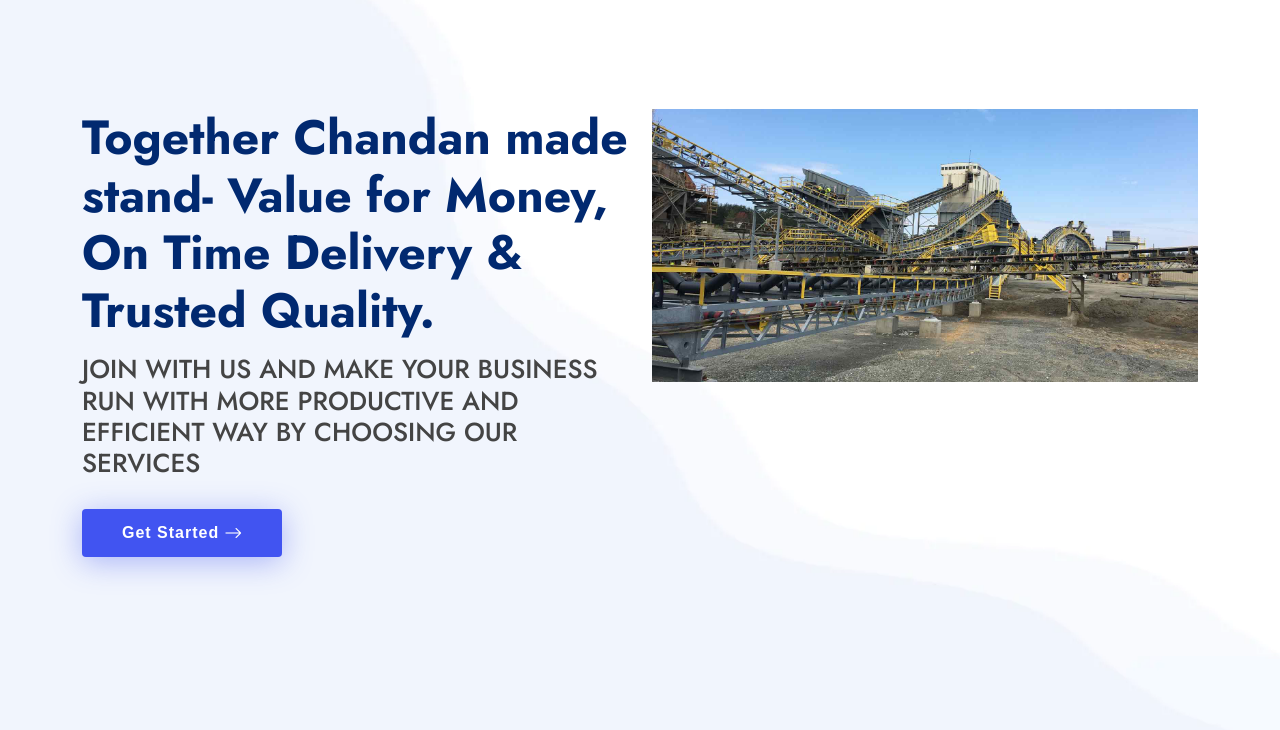
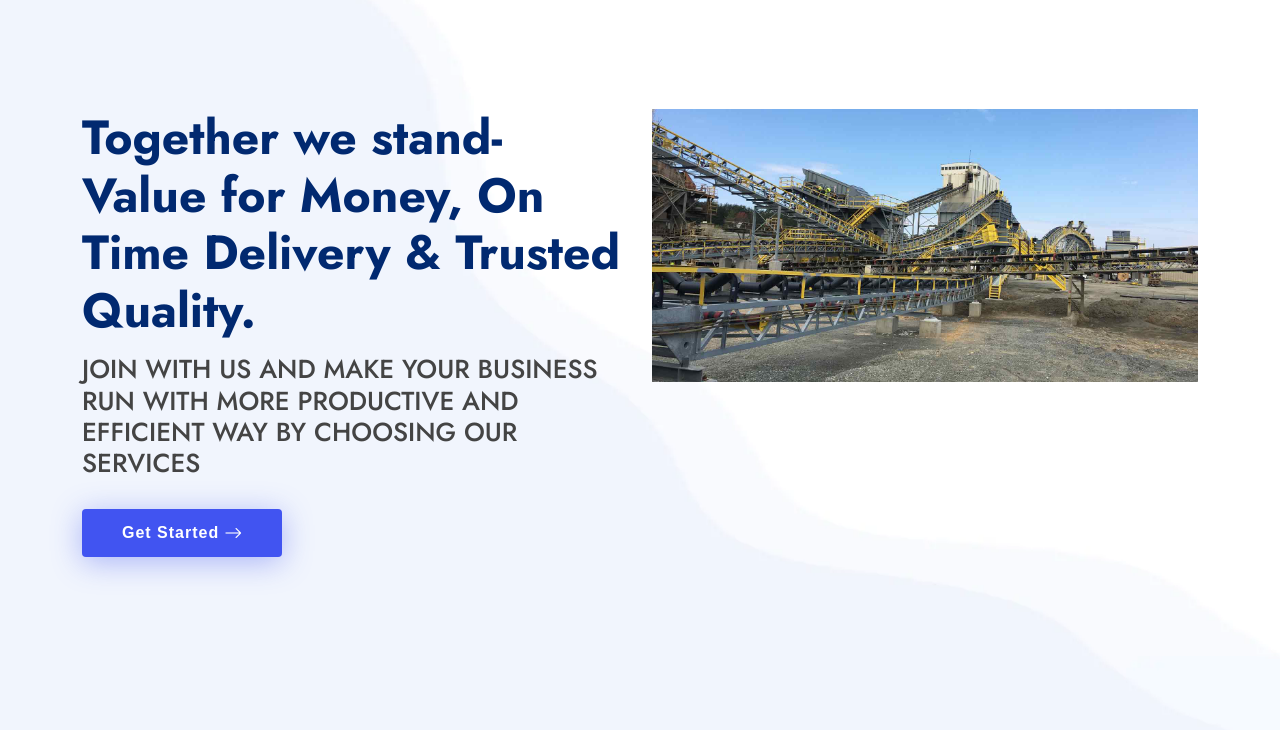
Before and after one commit to A-U-Enterprises/AU-Enterprises, a plain HTML site: page index.html in a window 1280 px wide. Shown: the part 67-797 px from the top of the page. Drawn offline with nearby package versions, Linux system fonts and the light colour scheme; a script that the page names is missing.

Commit message:
Update index.html

```diff
--- a/index.html
+++ b/index.html
@@ -114,7 +114,7 @@
 					<div
 						class="col-lg-6 d-flex flex-column justify-content-center">
 						<h1 data-aos="fade-up">
-							Together	Chandan made	stand-	Value	for	Money,	On	Time	Delivery
+							Together	we	stand-	Value	for	Money,	On	Time	Delivery
 &	Trusted	Quality.
 						</h1>
 						<h2 data-aos="fade-up" data-aos-delay="400">
```
